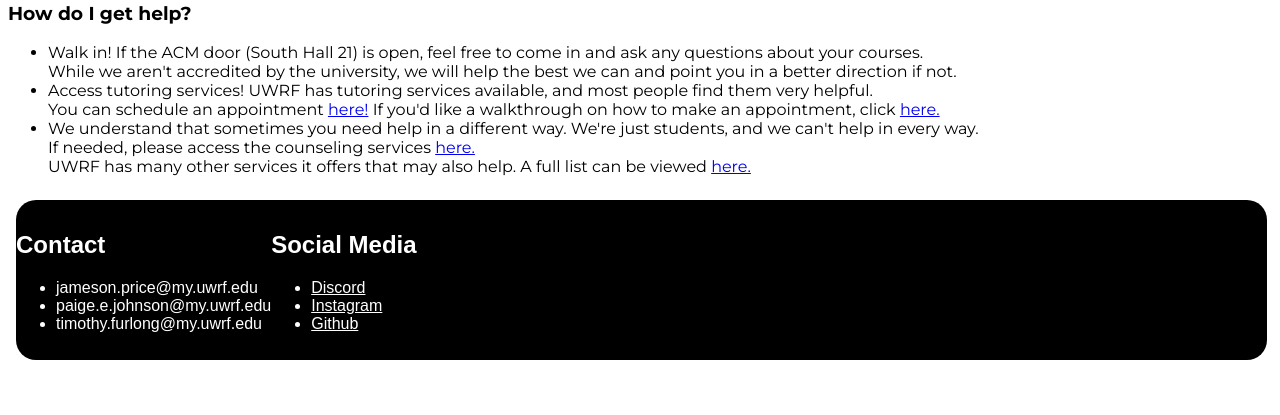
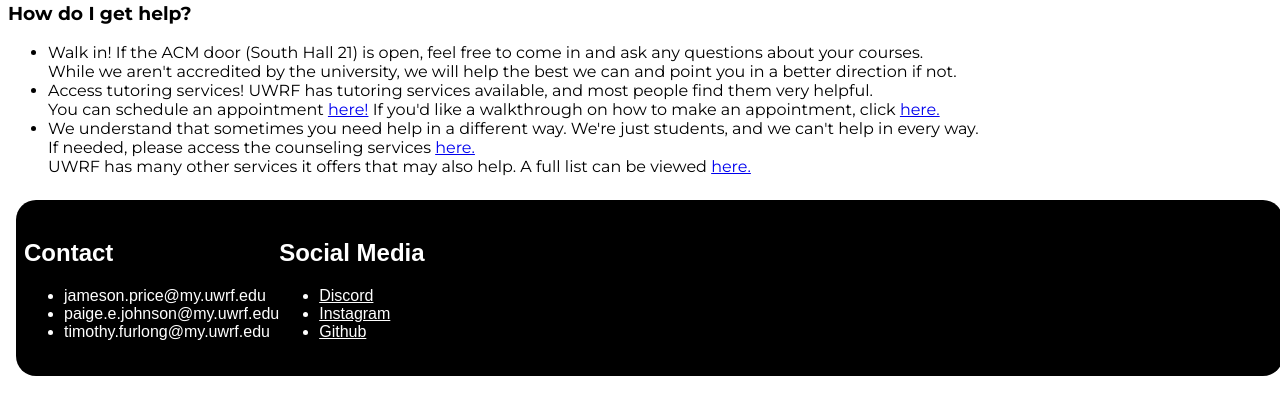
Before and after one commit to UWRF-Development-Team/ACM-Website, a PHP site: page /help/help.html in a window 1280 px wide. Shown: the part 201-616 px from the top of the page. Run offline with PHP 8.4, Linux system fonts and the light colour scheme.

Commit message:
Adjusts padding on footer

```diff
--- a/footer/footer.css
+++ b/footer/footer.css
@@ -6,6 +6,7 @@ footer {
     display: flex;
     width: 99%;
     height: 10rem;
+    padding: 0.5rem;
 }
 
 footer a:any-link {
--- a/style.css
+++ b/style.css
@@ -25,7 +25,8 @@ iframe {
 
 #footer {
     width: 100%;
-    height: 11rem;
+    height: 12rem;
+    margin: 0;
 }
 
 div#content {
```
